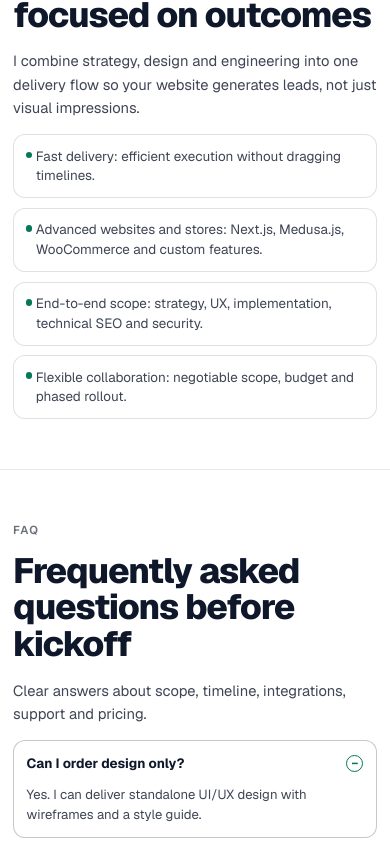
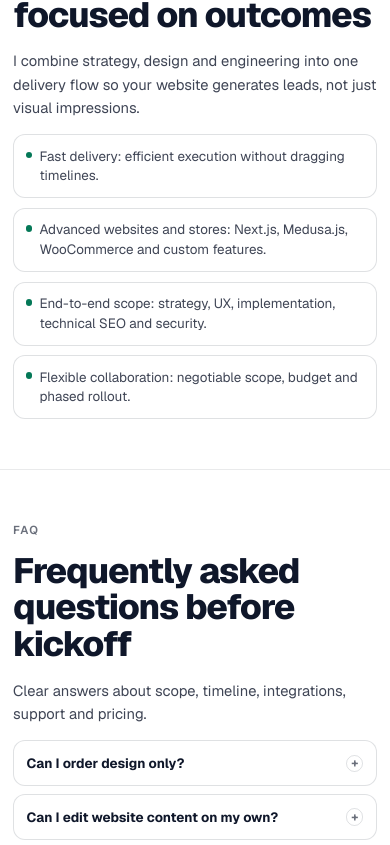
Before and after one commit to xRechu/portfolio, a Next.js app: page / in a window 390 px wide. Shown: the part 3328-4173 px from the top of the page. Built offline with nearby package versions, Linux system fonts and the light colour scheme.

Commit message:
Update personal site assets

```diff
--- a/src/app/globals.css
+++ b/src/app/globals.css
@@ -750,7 +750,7 @@ main {
 
 .page-section-points li {
 	position: relative;
-	padding: 0.82rem 0.9rem 0.82rem 1.55rem;
+	padding: 0.82rem 0.9rem 0.82rem 1.82rem;
 	border-radius: 12px;
 	background: var(--surface-glass);
 	border: 1px solid var(--surface-border);
@@ -1402,7 +1402,7 @@ main {
 	}
 
 	.page-section-points li {
-		padding: 0.72rem 0.75rem 0.72rem 1.35rem;
+		padding: 0.72rem 0.75rem 0.72rem 1.58rem;
 		font-size: 0.84rem;
 		line-height: 1.45;
 	}
--- a/src/app/page.tsx
+++ b/src/app/page.tsx
@@ -103,7 +103,7 @@ const faqByLanguage: Record<
 			},
 			{
 				id: "integrations",
-				question: "Czy oferujecie integracje z narzędziami zewnętrznymi?",
+				question: "Czy oferujesz integracje z narzędziami zewnętrznymi?",
 				answer: "Tak. Integruję m.in. płatności, logistykę, CRM, newsletter, analitykę i automatyzacje AI.",
 			},
 			{
@@ -186,10 +186,10 @@ export default function Home() {
 	const contentSections = contentSectionsByLanguage[language];
 	const faq = faqByLanguage[language];
 	const footerCopy = footerCopyByLanguage[language];
-	const [openFaqId, setOpenFaqId] = useState<string | null>(faq.items[0]?.id ?? null);
+	const [openFaqId, setOpenFaqId] = useState<string | null>(null);
 
 	useEffect(() => {
-		setOpenFaqId(faq.items[0]?.id ?? null);
+		setOpenFaqId(null);
 	}, [faq]);
 
 	const handleCookieSettingsClick = () => {
```
